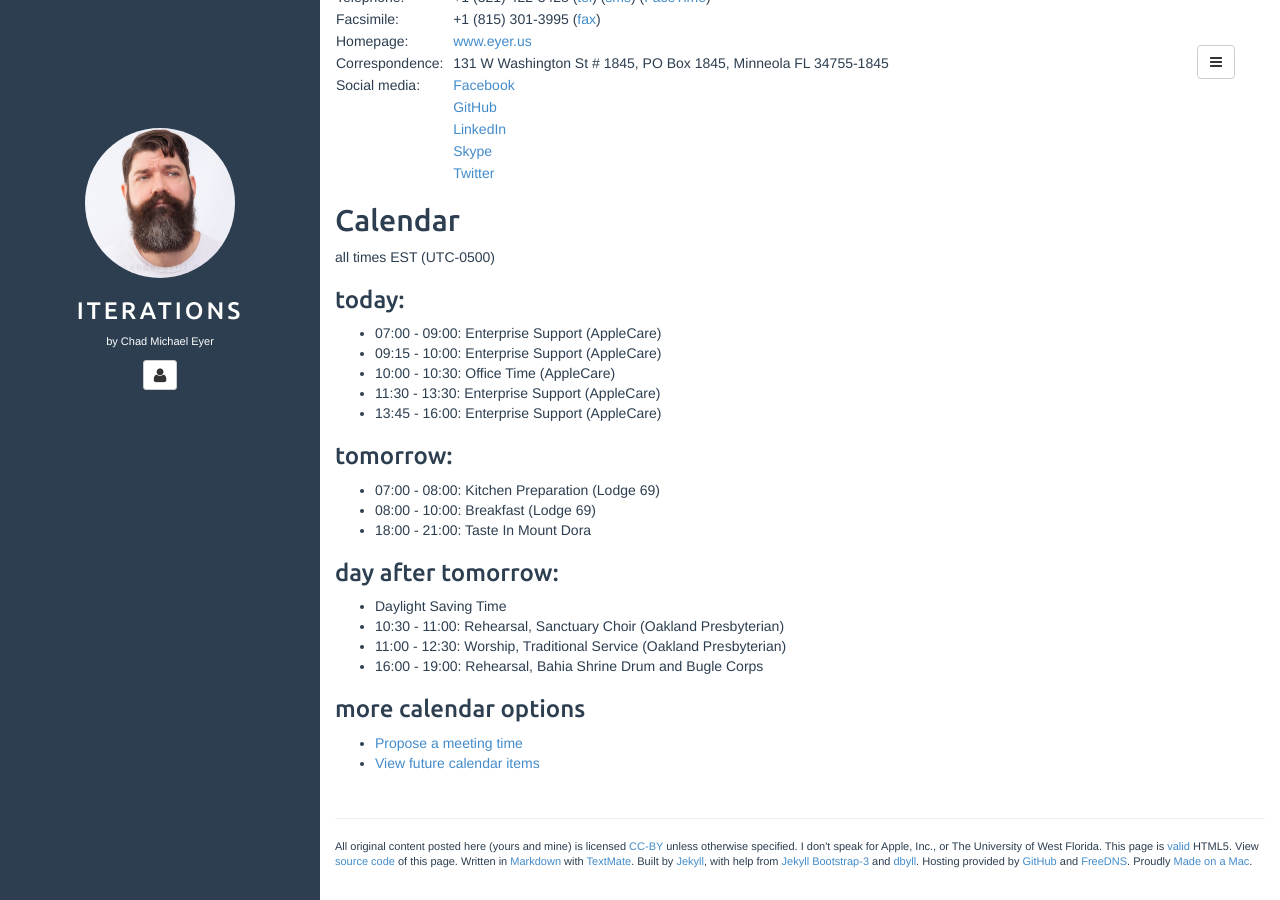
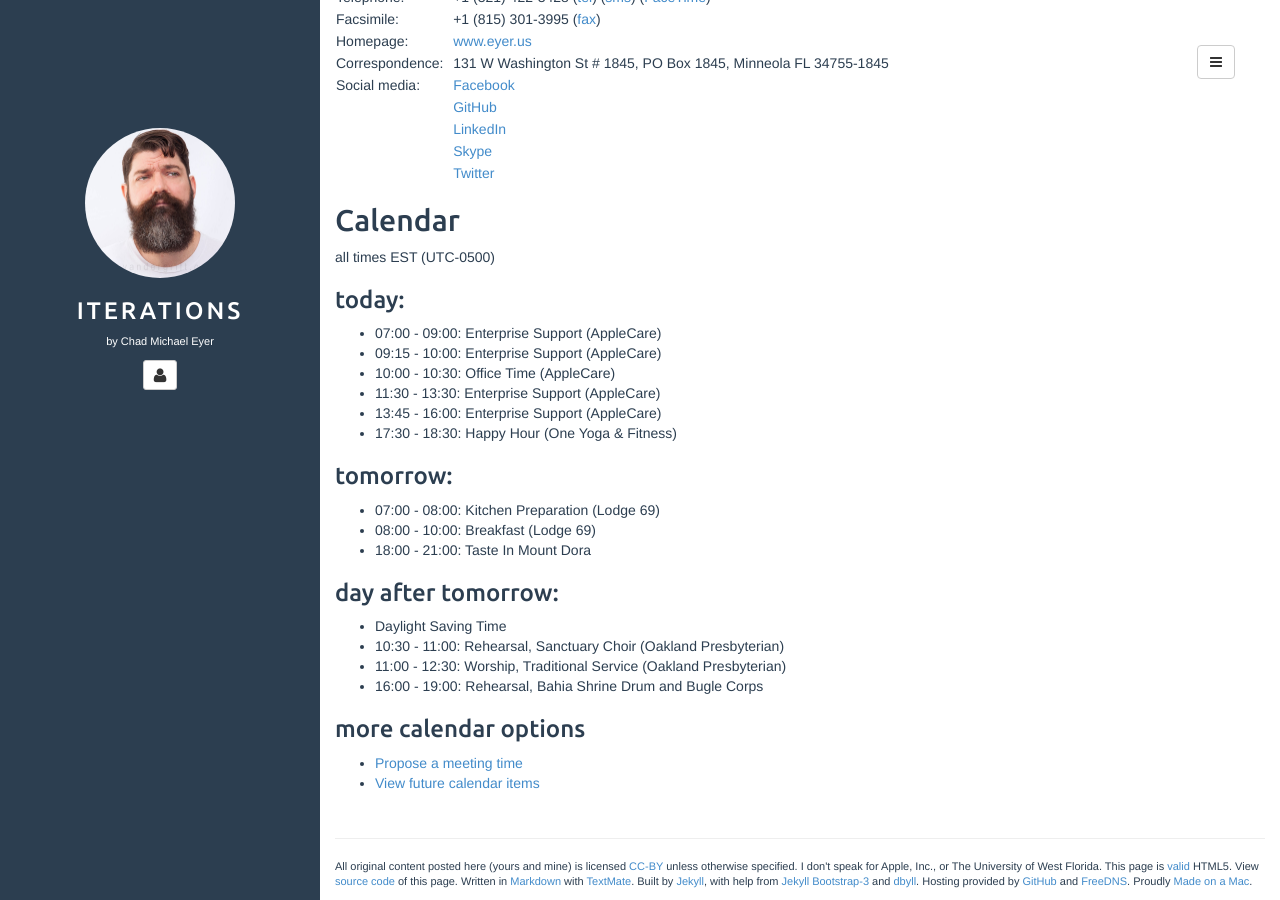
Before and after one commit to chadmichaeleyer/chadmichaeleyer.github.io, a Jekyll site: the page built from about.md, in a window 1280 px wide and 900 px high, scrolled down 1230 px. Built offline with Jekyll 4.4.1, drawn with Linux system fonts in a browser that asks for light colours.

Commit message:
calendar update

```diff
--- a/calendar-year.markdown
+++ b/calendar-year.markdown
@@ -7,6 +7,7 @@ all times EST (UTC-0500)
 * 10:00 - 10:30: Office Time (AppleCare)
 * 11:30 - 13:30: Enterprise Support (AppleCare)
 * 13:45 - 16:00: Enterprise Support (AppleCare)
+* 17:30 - 18:30: Happy Hour (One Yoga & Fitness)
 
 ### 2017-03-11 (Sat):
 
--- a/calendar.markdown
+++ b/calendar.markdown
@@ -7,6 +7,7 @@ all times EST (UTC-0500)
 * 10:00 - 10:30: Office Time (AppleCare)
 * 11:30 - 13:30: Enterprise Support (AppleCare)
 * 13:45 - 16:00: Enterprise Support (AppleCare)
+* 17:30 - 18:30: Happy Hour (One Yoga & Fitness)
 
 ### tomorrow:
 
```
